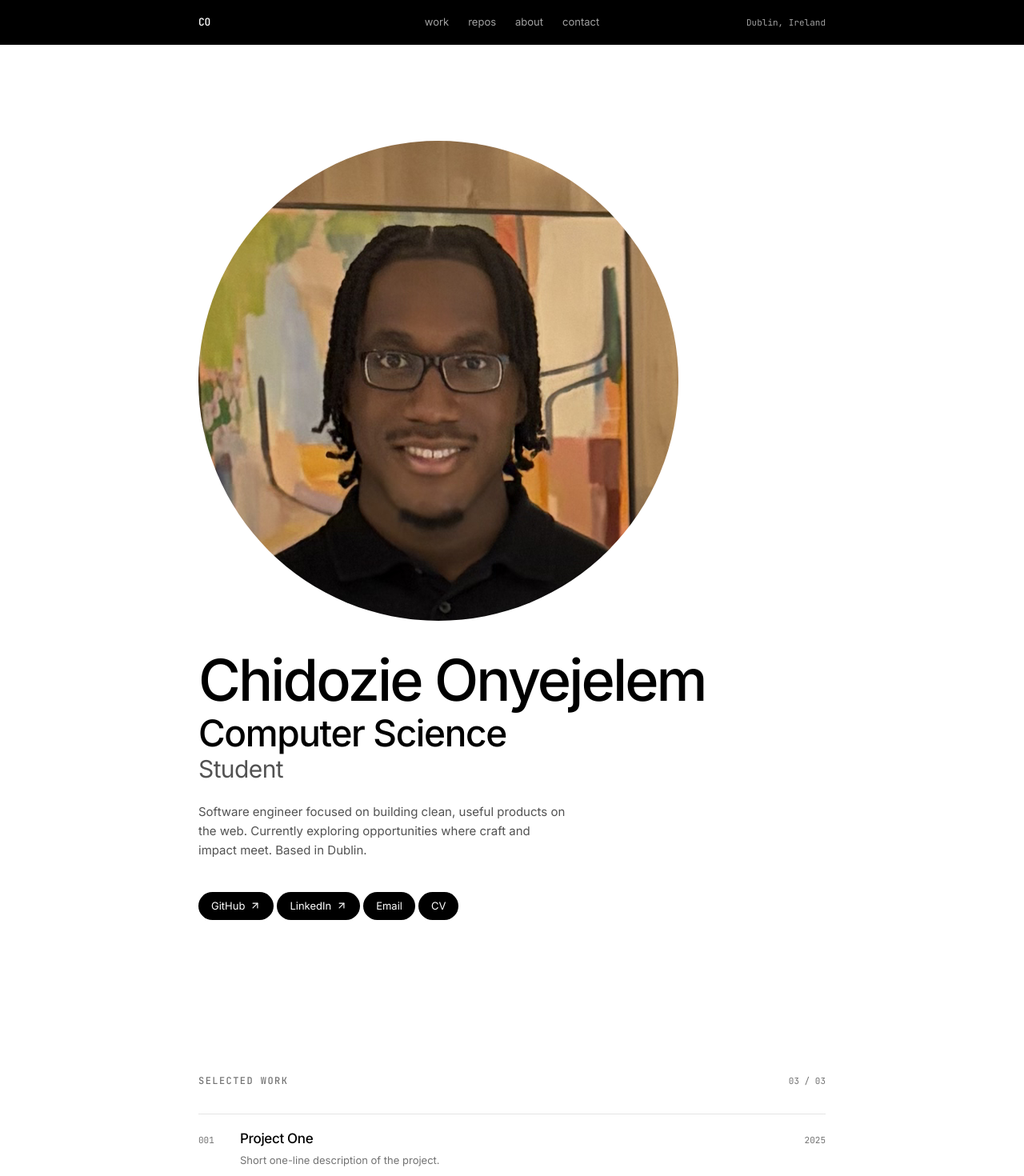
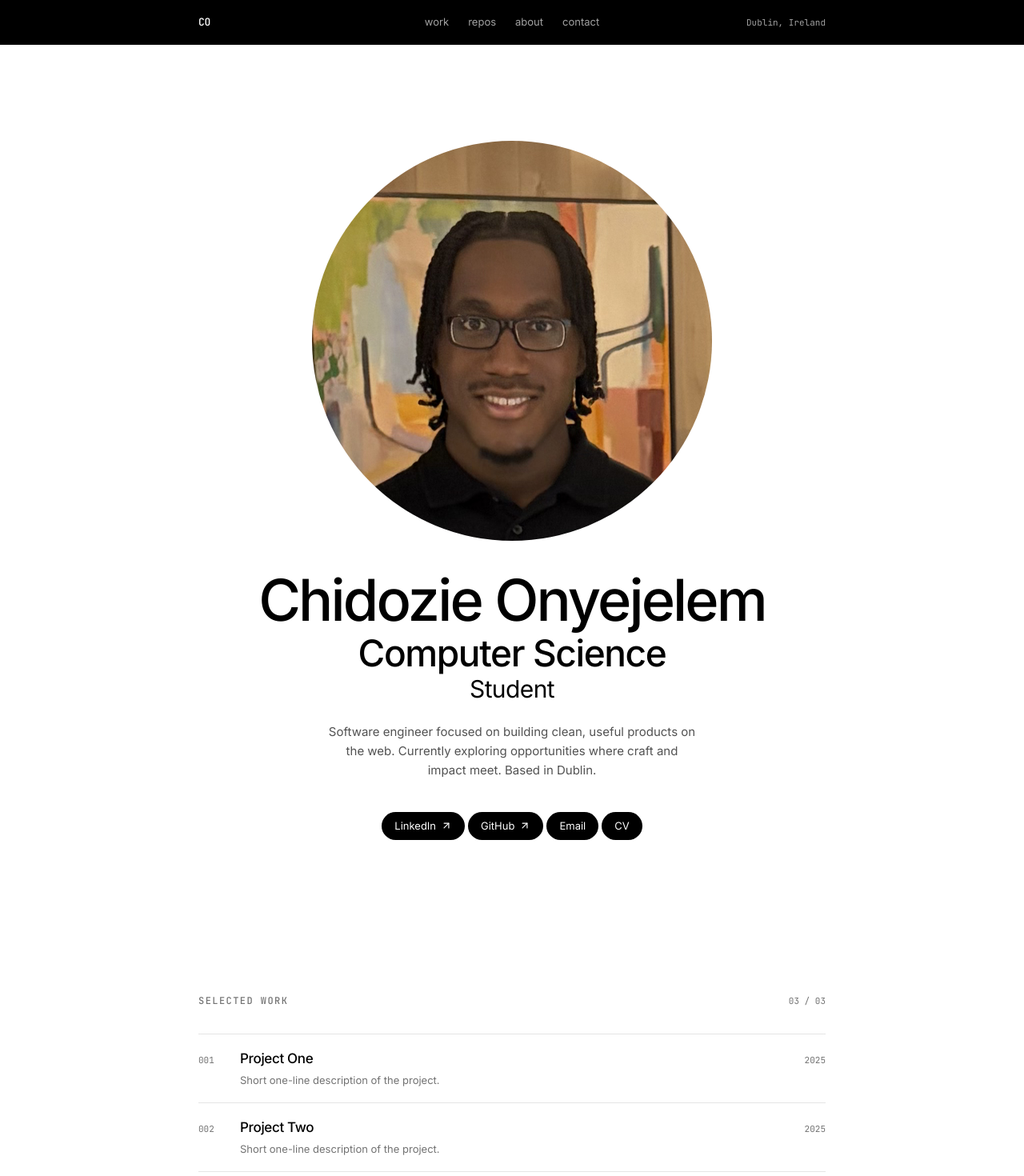
Before and after one commit to chidozieonyejelem/portfolio, a Next.js app: page / in a window 1280 px wide. Shown: the top 1470 px of the page at 80% size. Built offline with nearby package versions, Linux system fonts and the light colour scheme; no server answers.

Commit message:
Center hero + link row, 500px avatar, solid-black Student, reorder links, add LinkedIn

```diff
--- a/components/hero.js
+++ b/components/hero.js
@@ -4,13 +4,16 @@ import { site, socialLinks } from "@/lib/content";
 
 export function Hero() {
   return (
-    <section id="top" className="pb-[clamp(48px,8vw,96px)] pt-[clamp(64px,10vw,120px)]">
-      <div className="aspect-square w-[clamp(220px,55vw,600px)] overflow-hidden rounded-full bg-[#f5f5f5]">
+    <section
+      id="top"
+      className="flex flex-col items-center pb-[clamp(48px,8vw,96px)] pt-[clamp(64px,10vw,120px)] text-center"
+    >
+      <div className="aspect-square w-[clamp(220px,55vw,500px)] overflow-hidden rounded-full bg-[#f5f5f5]">
         <Image
           src="/avatar.jpg"
           alt={site.fullName}
-          width={600}
-          height={600}
+          width={500}
+          height={500}
           priority
           className="h-full w-full object-cover"
         />
@@ -22,12 +25,12 @@ export function Hero() {
         <p className="mt-2 text-[clamp(26px,5vw,46px)] font-medium leading-[1.05] tracking-[-0.03em] text-black">
           {site.tagline.field}
         </p>
-        <p className="mt-1 text-[clamp(18px,3.6vw,30px)] font-normal leading-[1.15] tracking-[-0.02em] text-[#525252]">
+        <p className="mt-1 text-[clamp(18px,3.6vw,30px)] font-normal leading-[1.15] tracking-[-0.02em] text-black">
           {site.tagline.role}
         </p>
       </div>
       <p className="mt-6 max-w-[460px] text-[15px] leading-[1.6] text-[#525252]">{site.bio}</p>
-      <div className="mt-10 flex flex-wrap gap-1">
+      <div className="mt-10 flex flex-wrap justify-center gap-1">
         {socialLinks.map((link) => (
           <PillLink
             key={link.label}
--- a/lib/content.js
+++ b/lib/content.js
@@ -26,10 +26,9 @@ export const site = {
 };
 
 export const socialLinks = [
-  // PLACEHOLDERS — replace URLs
+  { label: "LinkedIn", href: "https://www.linkedin.com/in/chidozieonyejelem", external: true },
   { label: "GitHub", href: "https://github.com/chidozieonyejelem", external: true },
-  { label: "LinkedIn", href: "https://linkedin.com/in/PLACEHOLDER", external: true },
-  { label: "Email", href: "mailto:PLACEHOLDER@example.com", external: false },
+  { label: "Email", href: "mailto:PLACEHOLDER@example.com", external: false }, // PLACEHOLDER — set your email
   { label: "CV", href: "/cv.pdf", external: false },
 ];
 
```
